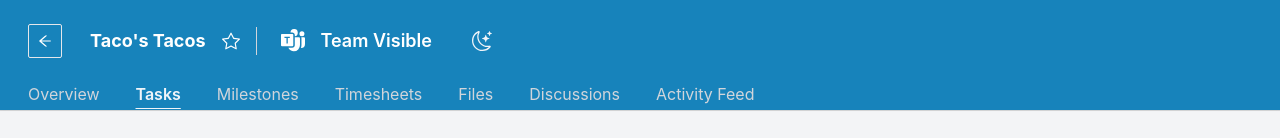
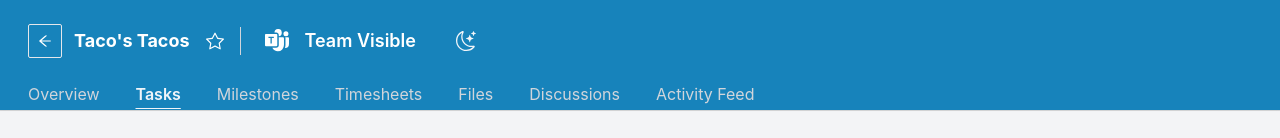
Before and after one commit to JatinSingh08/task-board, a React (Vite) app: page / in a window 1280 px wide. Shown: the top 138 px of the page. Built offline with nearby package versions, Linux system fonts and the light colour scheme; no server answers.

Commit message:
⚡Fix: fixed the task card

```diff
--- a/src/components/layout/Header.jsx
+++ b/src/components/layout/Header.jsx
@@ -24,7 +24,7 @@ const Header = () => {
           <span className="p-2 border rounded-sm cursor-not-allowed">
             <AiOutlineArrowLeft className="text-white" />
           </span>
-          <section className="flex items-center justify-center gap-4 border border-t-0 border-b-0 border-l-0 px-4 border-r-gray-300">
+          <section className="flex items-center justify-center gap-4 border border-t-0 border-b-0 border-l-0 pr-4 border-r-gray-300">
             <h1 className="text-lg text-white font-bold dark:text-slate-50">
               {"Taco's Tacos"}
             </h1>
```
